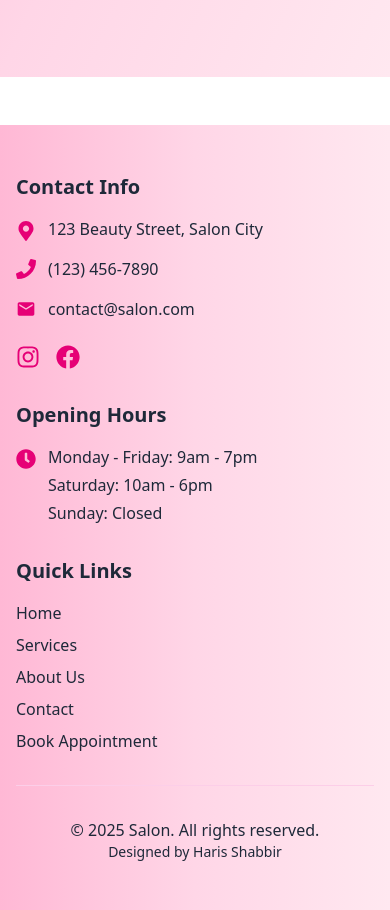
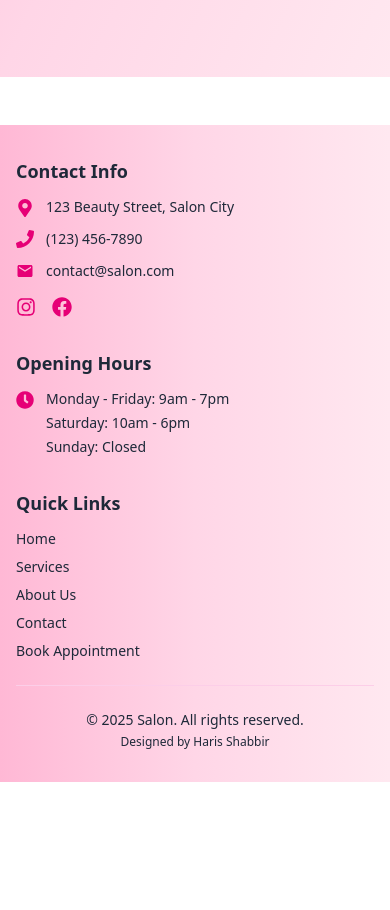
Before and after one commit to Harisshabbir76/hair-saloon, a Next.js app in the folder frontend/: page / in a window 390 px wide. Shown: the part 3880-4790 px from the top of the page. After the commit the page ends 4662 px from the top, so only its background shows below. Built offline with nearby package versions, Linux system fonts and the light colour scheme.

Commit message:
initial commit

```diff
--- a/frontend/src/components/Footer.tsx
+++ b/frontend/src/components/Footer.tsx
@@ -4,52 +4,52 @@ import { MdEmail } from "react-icons/md";
 
 export default function Footer() {
   return (
-    <footer className="bg-gradient-to-r from-[#ffb8d5] via-[#ffd6e7] to-[#ffe8f0] text-gray-800 py-12 px-4 sm:px-6 lg:px-8">
+    <footer className="bg-gradient-to-r from-[#ffb8d5] via-[#ffd6e7] to-[#ffe8f0] text-gray-800 py-8 px-4 sm:px-6 lg:px-8">
       <div className="max-w-7xl mx-auto">
         {/* Main content row */}
-        <div className="flex flex-col md:flex-row gap-8 justify-between">
+        <div className="flex flex-col md:flex-row gap-8 md:gap-12 justify-between">
           {/* Contact Info */}
-          <div className="space-y-4 flex-1">
-            <h4 className="text-xl font-semibold">Contact Info</h4>
+          <div className="space-y-3 flex-1">
+            <h4 className="text-lg md:text-xl font-semibold">Contact Info</h4>
             <div className="flex items-start space-x-3">
-              <FaMapMarkerAlt className="text-pink-600 text-xl mt-1" />
-              <span>123 Beauty Street, Salon City</span>
+              <FaMapMarkerAlt className="text-pink-600 text-lg mt-0.5 flex-shrink-0" />
+              <span className="text-sm md:text-base">123 Beauty Street, Salon City</span>
             </div>
             <div className="flex items-center space-x-3">
-              <FaPhone className="text-pink-600 text-xl" />
-              <span>(123) 456-7890</span>
+              <FaPhone className="text-pink-600 text-lg" />
+              <span className="text-sm md:text-base">(123) 456-7890</span>
             </div>
             <div className="flex items-center space-x-3">
-              <MdEmail className="text-pink-600 text-xl" />
-              <span>contact@salon.com</span>
+              <MdEmail className="text-pink-600 text-lg" />
+              <span className="text-sm md:text-base">contact@salon.com</span>
             </div>
-            <div className="flex space-x-4 pt-2">
+            <div className="flex space-x-4 pt-1">
               <a href="https://instagram.com" target="_blank" rel="noopener noreferrer" className="text-pink-600 hover:text-pink-800 transition-colors">
-                <FaInstagram className="text-2xl" />
+                <FaInstagram className="text-xl md:text-2xl" />
               </a>
               <a href="https://facebook.com" target="_blank" rel="noopener noreferrer" className="text-pink-600 hover:text-pink-800 transition-colors">
-                <FaFacebook className="text-2xl" />
+                <FaFacebook className="text-xl md:text-2xl" />
               </a>
             </div>
           </div>
 
           {/* Opening Hours */}
-          <div className="space-y-4 flex-1">
-            <h4 className="text-xl font-semibold">Opening Hours</h4>
+          <div className="space-y-3 flex-1">
+            <h4 className="text-lg md:text-xl font-semibold">Opening Hours</h4>
             <div className="flex space-x-3">
-              <FaClock className="text-pink-600 text-xl mt-1 flex-shrink-0" />
-              <div className="space-y-1">
-                <p className="whitespace-nowrap">Monday - Friday: 9am - 7pm</p>
-                <p className="whitespace-nowrap">Saturday: 10am - 6pm</p>
-                <p className="whitespace-nowrap">Sunday: Closed</p>
+              <FaClock className="text-pink-600 text-lg mt-0.5 flex-shrink-0" />
+              <div className="space-y-1 text-sm md:text-base">
+                <p>Monday - Friday: 9am - 7pm</p>
+                <p>Saturday: 10am - 6pm</p>
+                <p>Sunday: Closed</p>
               </div>
             </div>
           </div>
 
           {/* Quick Links */}
-          <div className="space-y-4 flex-1">
-            <h4 className="text-xl font-semibold">Quick Links</h4>
-            <nav className="flex flex-col space-y-2">
+          <div className="space-y-3 flex-1">
+            <h4 className="text-lg md:text-xl font-semibold">Quick Links</h4>
+            <nav className="flex flex-col space-y-2 text-sm md:text-base">
               <Link href="/" className="hover:text-pink-600 transition-colors">Home</Link>
               <Link href="/our-services" className="hover:text-pink-600 transition-colors">Services</Link>
               <Link href="/about-us" className="hover:text-pink-600 transition-colors">About Us</Link>
@@ -60,9 +60,9 @@ export default function Footer() {
         </div>
 
         {/* Copyright */}
-        <div className="max-w-7xl mx-auto pt-8 mt-8 border-t border-pink-200 text-center">
+        <div className="max-w-7xl mx-auto pt-6 mt-6 border-t border-pink-200 text-center text-sm">
           <p>&copy; {new Date().getFullYear()} Salon. All rights reserved.</p>
-          <p className="text-sm">Designed by Haris Shabbir</p>
+          <p className="text-xs mt-1">Designed by Haris Shabbir</p>
         </div>
       </div>
     </footer>
```
